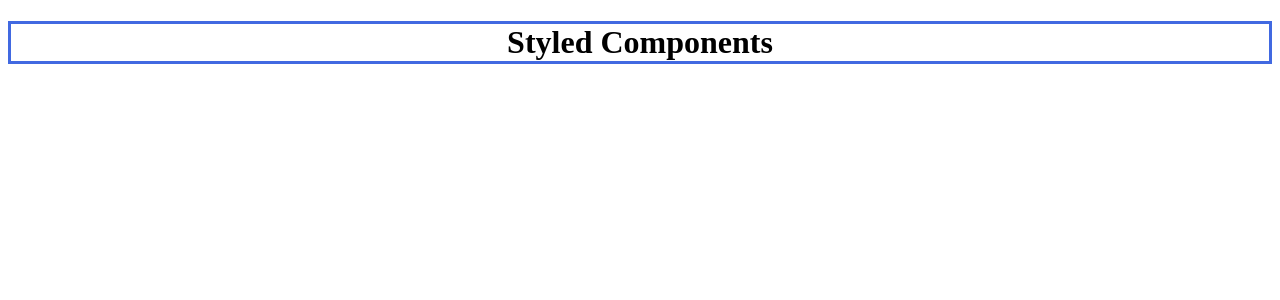
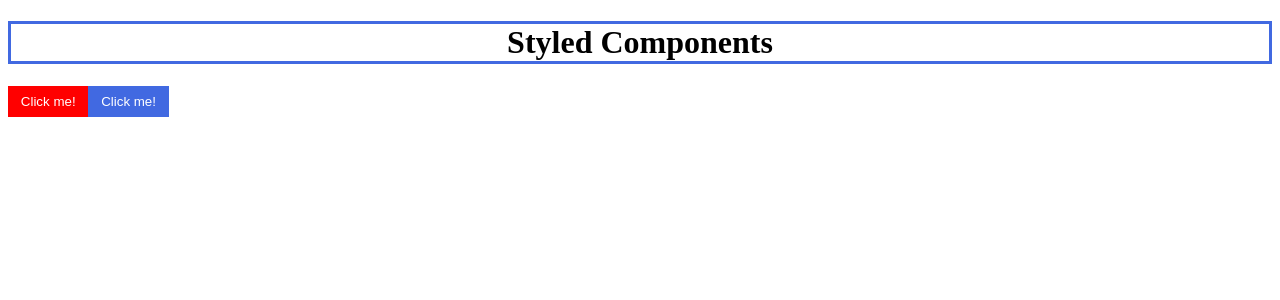
Before and after one commit to PabloFernandez-Git/Styled-components-libreria, a React (Create React App) app: page / in a window 1280 px wide. Shown: the top 300 px of the page. Built offline with nearby package versions, Linux system fonts and the light colour scheme.

Commit message:
Estilos dinámicos con props

```diff
--- a/src/App.jsx
+++ b/src/App.jsx
@@ -1,11 +1,18 @@
 import React, { Component } from 'react'
-//import Button from './components/Button/Button';
 import Title from './components/Title'
+import Button from './components/Button';
 
 class App extends Component {
 
     render() {
-        return <Title />
+        return (
+            <>
+                <Title />
+                <Button bgcolor='red'>Click me!</Button>
+                <Button bgcolor='royalblue'>Click me!</Button>
+            </>
+        )
+
     }
 }
 
--- /dev/null
+++ b/src/components/Button.jsx
@@ -0,0 +1,28 @@
+
+import styled from 'styled-components'
+
+const Button = styled.button`
+    padding: .5rem .8rem;
+    border: none;
+    outline: none;
+    background-color: ${({ bgcolor }) => bgcolor};
+    color: #fff;
+`
+
+export default Button;
+
+
+/*
+Estilos dinámicos con props
+
+Nos permite reutilizar el codigo para generar dos botones iguales pero con diferente color (u otra propiedad):
+
+Usando props y extrayendo esa propiedad:
+background-color: ${(props) => props.bgcolor};
+
+Usando props y destructurando:
+background-color: ${({ bgcolor }) => bgcolor};
+
+
+
+*/
```
Also changed, not shown: src/components/Button/Button.jsx (deleted, +0 -35 lines), src/components/Button/button.css (deleted, +0 -9 lines), src/components/Title.jsx (+0 -8 lines).
